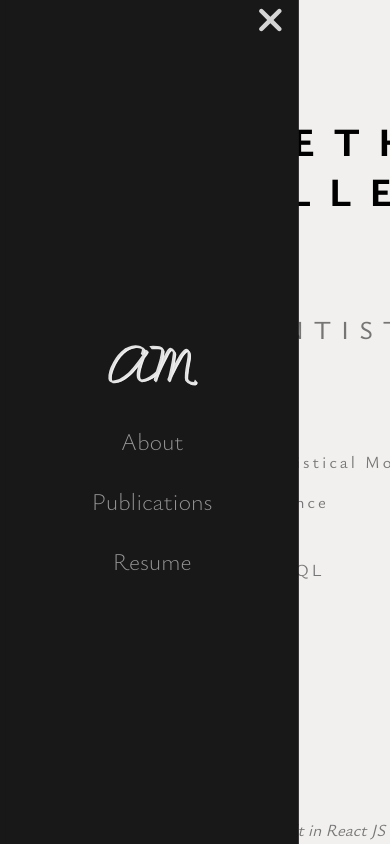
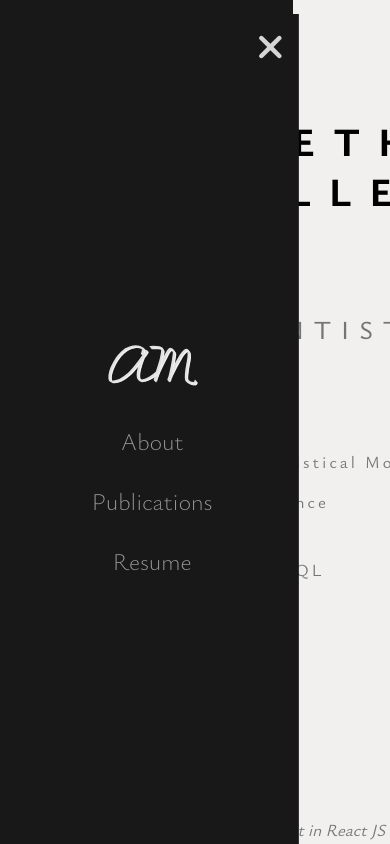
Before and after one commit to aam3/Personal_Website, a React (Create React App) app: page / in a window 390 px wide. Shown: the top 844 px of the page. Built offline with nearby package versions, Linux system fonts and the light colour scheme.

Commit message:
changed functionality back to nav

```diff
--- a/src/components/Sidebar/index.scss
+++ b/src/components/Sidebar/index.scss
@@ -128,7 +128,7 @@
       nav {
         background: #181818;
         width: 100%;
-        height: 110%;
+        height: 100%;
         display: flex;
         flex-direction: column;
         justify-content: center;
@@ -181,7 +181,7 @@
       .close-icon {
         display: block;
         position: absolute;
-        top: 35px;
+        top: 15px;
         right: 15px;
         font-size: 36px;
         cursor: pointer;
```
